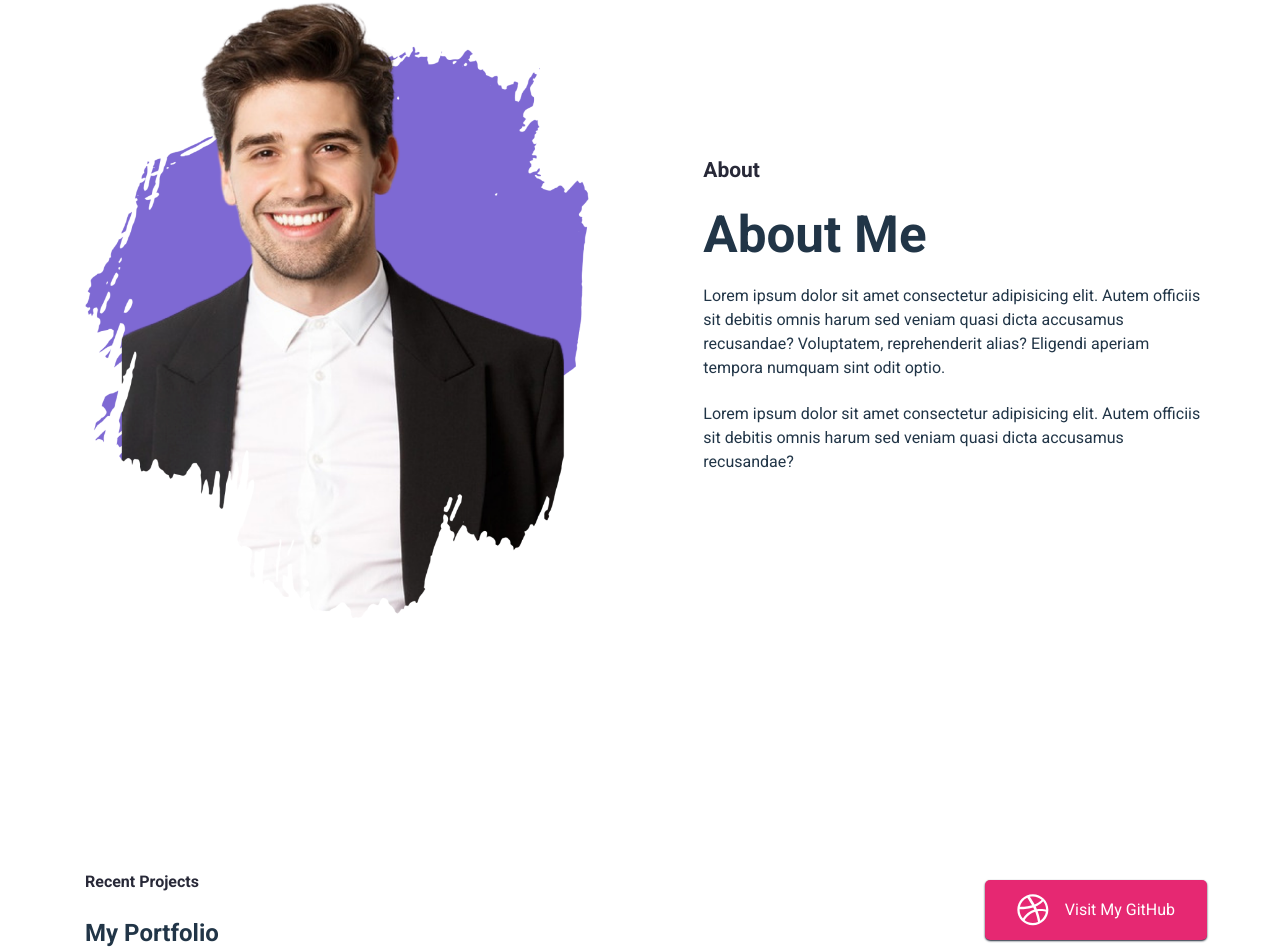
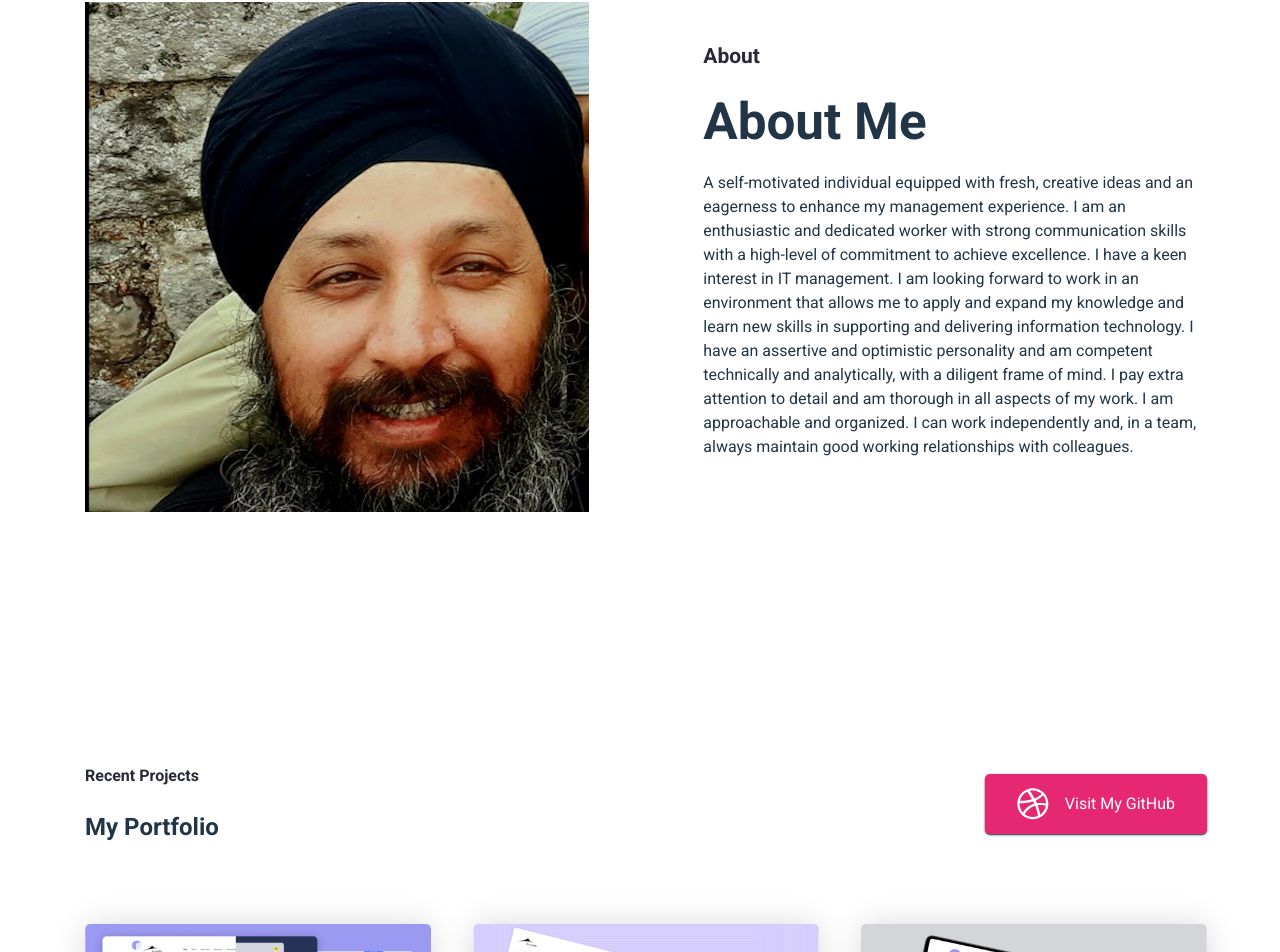
Before and after one commit to nasinghw/myreactportfolio, a React (Create React App) app: page / in a window 1280 px wide. Shown: the part 1978-2930 px from the top of the page. Built offline with nearby package versions, Linux system fonts and the light colour scheme.

Commit message:
About Me

```diff
--- a/src/Pages/Home/AboutMe.jsx
+++ b/src/Pages/Home/AboutMe.jsx
@@ -9,15 +9,21 @@ export default function AboutMe() {
           <p className="section--title">About</p>
           <h1 className="skills-section--heading">About Me</h1>
           <p className="hero--section-description">
-            Lorem ipsum dolor sit amet consectetur adipisicing elit. Autem
-            officiis sit debitis omnis harum sed veniam quasi dicta accusamus
-            recusandae? Voluptatem, reprehenderit alias? Eligendi aperiam
-            tempora numquam sint odit optio.
+          A self-motivated individual equipped with fresh, creative ideas and an eagerness to enhance my management
+        experience.
+        I am an enthusiastic and dedicated worker with strong communication skills with a high-level of commitment to
+        achieve
+        excellence. I have a keen interest in IT management. I am looking forward to work in an environment that allows
+        me to
+        apply and expand my knowledge and learn new skills in supporting and delivering information technology. I have
+        an
+        assertive and optimistic personality and am competent technically and analytically, with a diligent frame of
+        mind. I pay
+        extra attention to detail and am thorough in all aspects of my work. I am approachable and organized. I can work
+        independently and, in a team, always maintain good working relationships with colleagues.
           </p>
           <p className="hero--section-description">
-            Lorem ipsum dolor sit amet consectetur adipisicing elit. Autem
-            officiis sit debitis omnis harum sed veniam quasi dicta accusamus
-            recusandae?
+
           </p>
         </div>
       </div>
```
Also changed, not shown: public/img/about-me.png.
